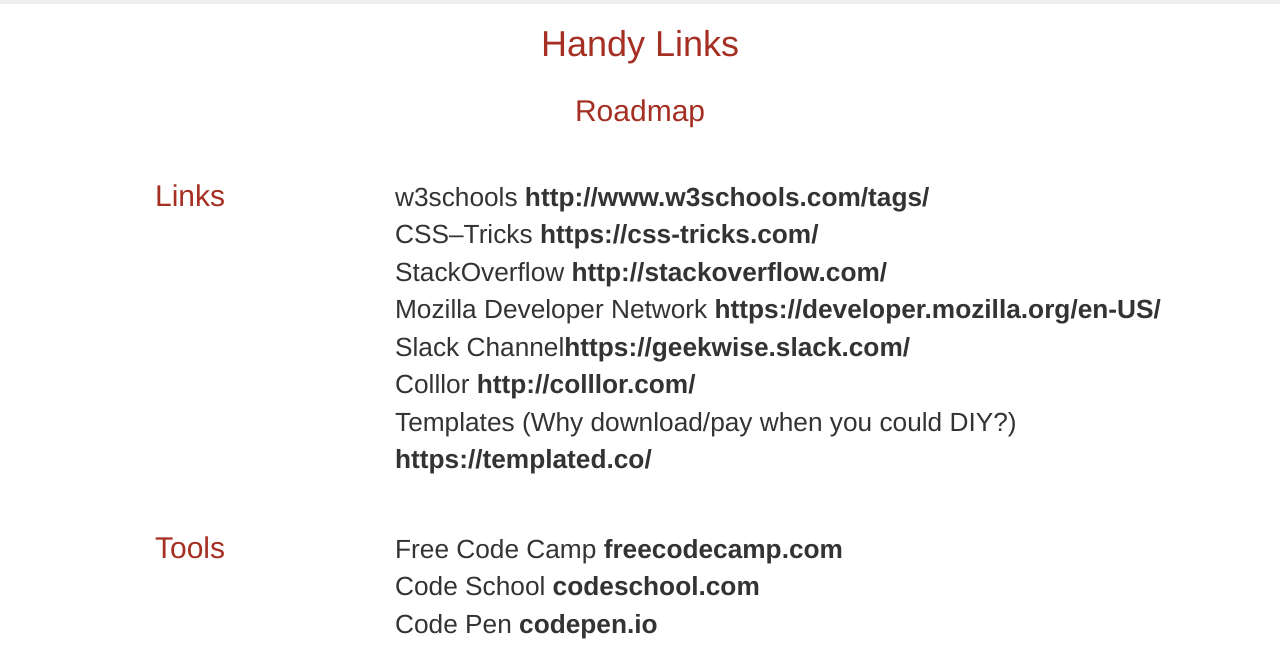
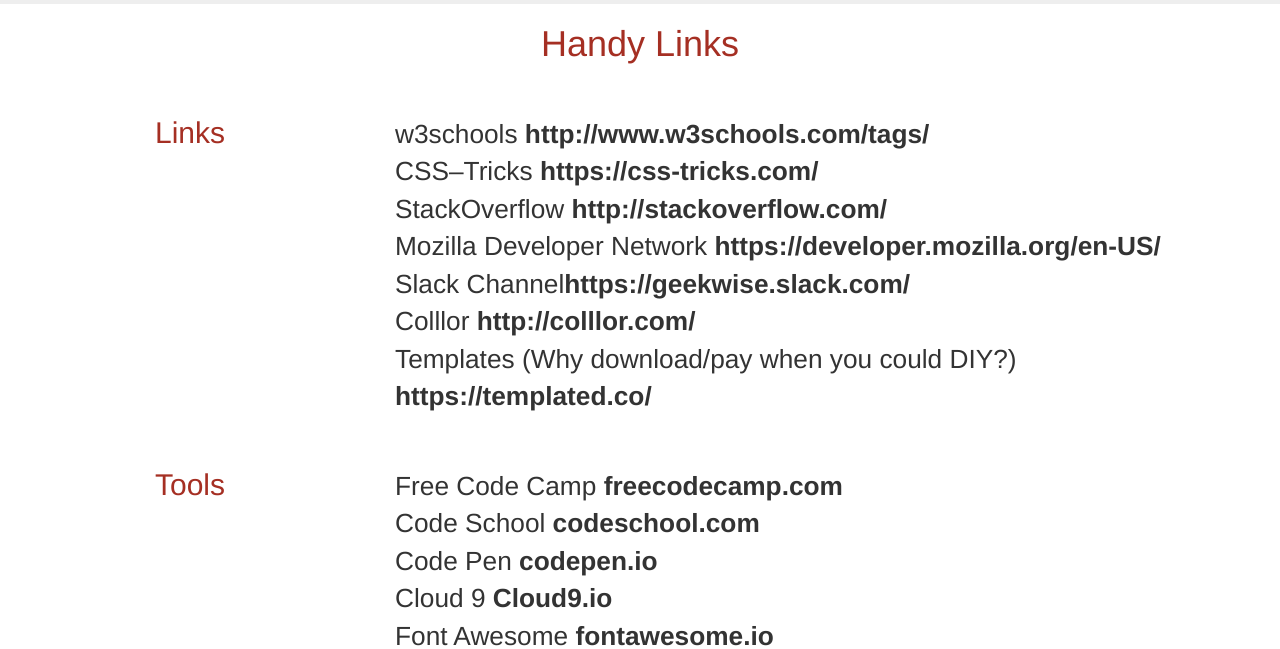
Before and after one commit to ayannashaw/websites-for-beginners, a plain HTML site: page links.html in a window 1280 px wide. Shown: the part 110-759 px from the top of the page. Drawn offline with nearby package versions, Linux system fonts and the light colour scheme.

Commit message:
remove roadmap from handy links page

```diff
--- a/links.html
+++ b/links.html
@@ -56,9 +56,6 @@
         </div>
 
         <div class="row section">
-            <div class="col-xs-12 text-center">
-              <h2 class="title">Roadmap</h2>
-            </div>
             <div class="row">
               <aside class="col-sm-3"><h2>Links</h2></aside>
               <main class="col-sm-9">
```
